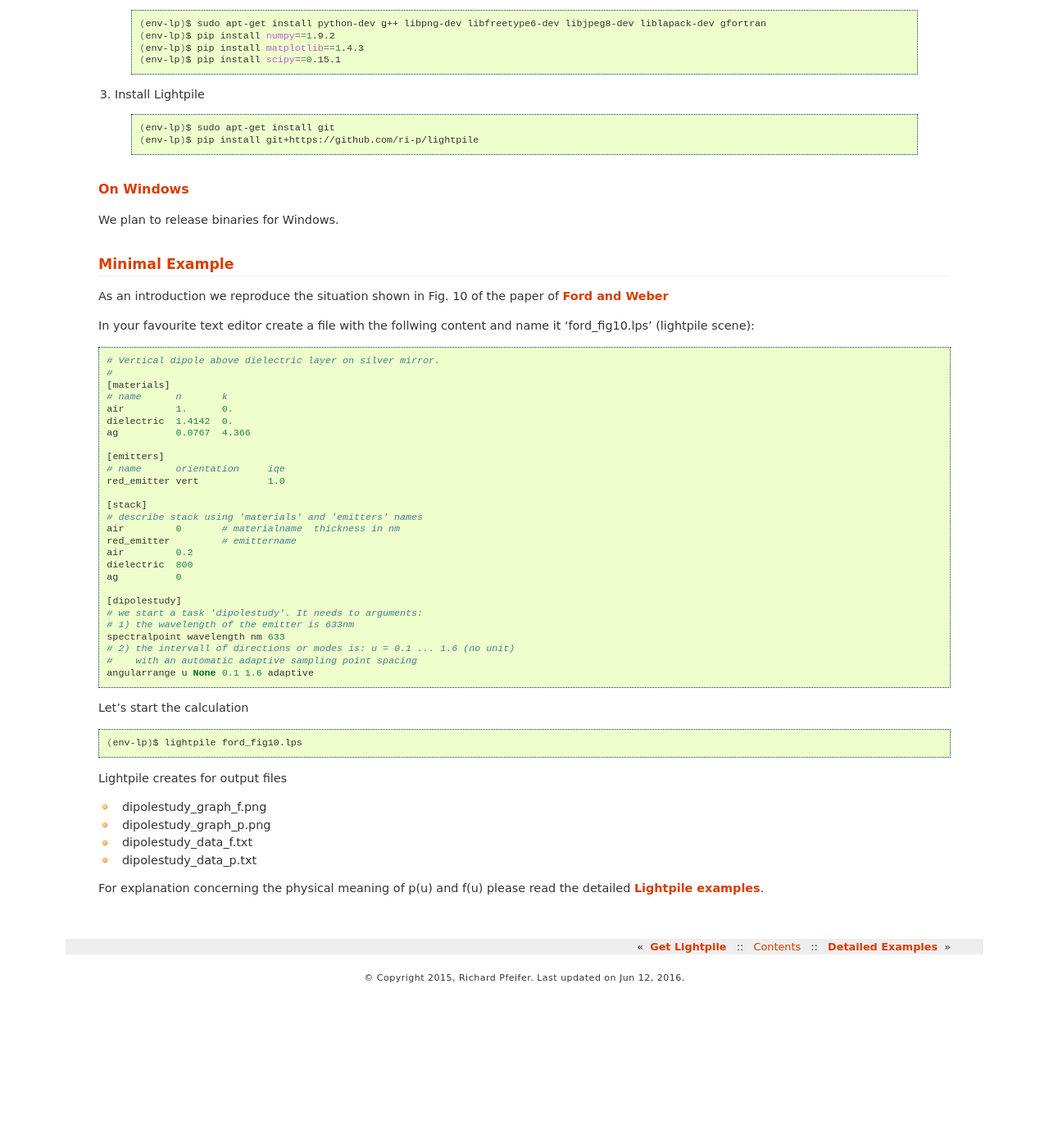
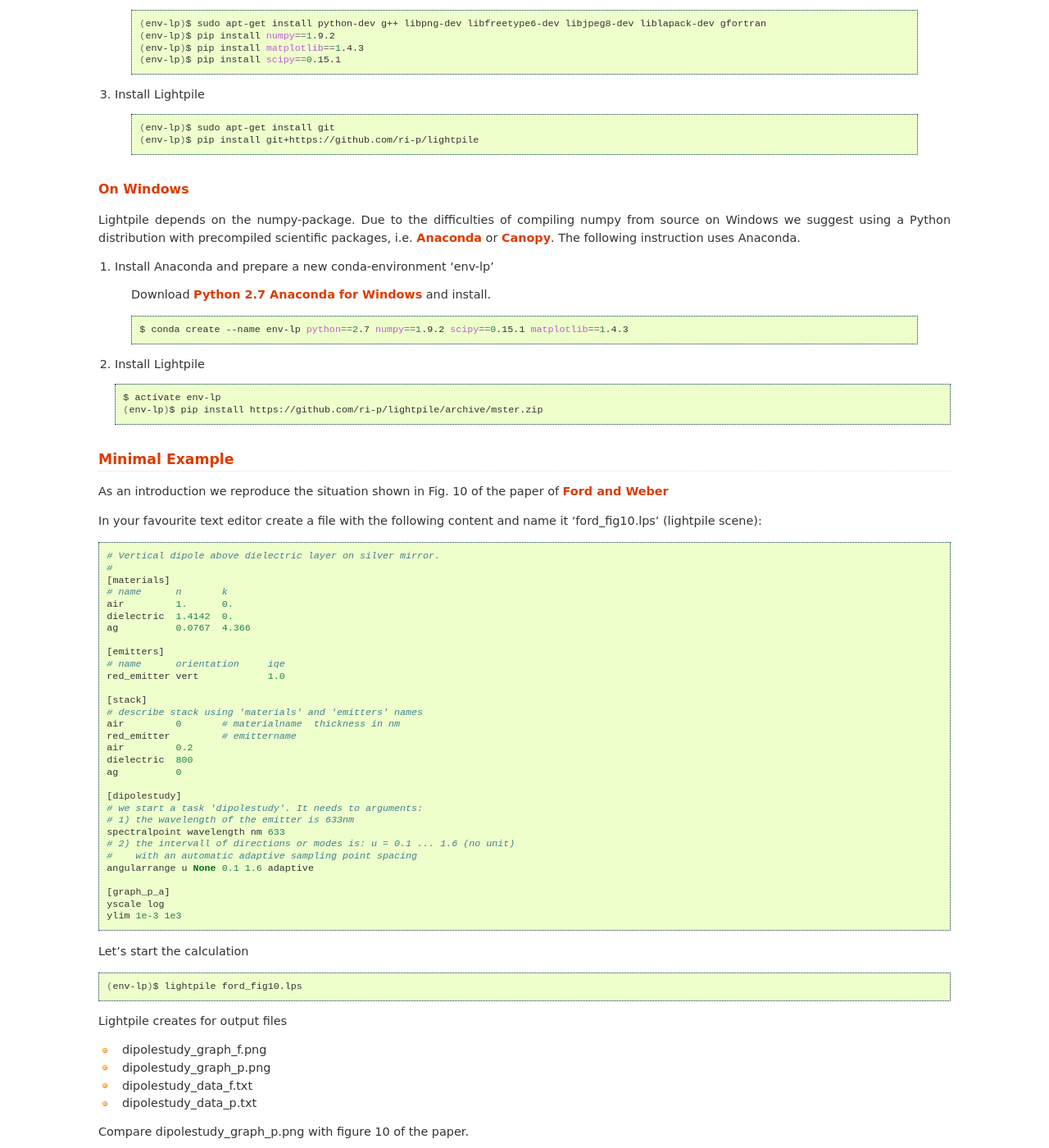
Before and after one commit to Ri-P/Lightpile, a Sphinx documentation site: the page built from docs/source/intro.rst, in a window 1280 px wide and 1400 px high, scrolled down 1430 px. Shown: the whole window at 82% size. Built offline with Sphinx 7.4.7, drawn with Linux system fonts in a browser that asks for light colours; formulas are drawn with MathJax 3; before the commit the page ends 2639 px from its top, so only the background shows below that; some of the changed text lies outside the part shown.

Commit message:
Add install inforamtion for Windows.

```diff
--- a/docs/source/intro.rst
+++ b/docs/source/intro.rst
@@ -92,7 +92,28 @@ tested with Ubuntu 14.04 64bit.
 On Windows
 ^^^^^^^^^^
 
-We plan to release binaries for Windows.
+Lightpile depends on the numpy-package. Due to the difficulties of compiling numpy from source on Windows we suggest using a Python distribution with precompiled scientific packages, i.e. `Anaconda`_ or `Canopy`_. The following instruction uses Anaconda.
+
+.. _Anaconda: https://www.contiuum.io/downloads
+.. _Canopy: https://www.enthought.com/products/canopy
+
+1. Install Anaconda and prepare a new conda-environment 'env-lp'
+
+  Download `Python 2.7 Anaconda for Windows`_ and install.
+
+  .. _Python 2.7 Anaconda for Windows: https://www.continuum.io/downloads
+
+  .. code-block:: bash
+
+    $ conda create --name env-lp python==2.7 numpy==1.9.2 scipy==0.15.1 matplotlib==1.4.3
+
+2. Install Lightpile
+
+   .. code-block:: bash
+
+      $ activate env-lp
+      (env-lp)$ pip install https://github.com/ri-p/lightpile/archive/mster.zip
+
 
 
 Minimal Example
@@ -103,7 +124,7 @@ As an introduction we reproduce the situation shown in Fig. 10 of the paper of
 
 .. _Ford and Weber: http://deepblue.lib.umich.edu/bitstream/handle/2027.42/24649/0000062.pdf
 
-In your favourite text editor create a file with the follwing content and name
+In your favourite text editor create a file with the following content and name
 it 'ford_fig10.lps' (lightpile scene)::
 
     # Vertical dipole above dielectric layer on silver mirror.
@@ -134,6 +155,10 @@ it 'ford_fig10.lps' (lightpile scene)::
     #    with an automatic adaptive sampling point spacing
     angularrange u None 0.1 1.6 adaptive
 
+    [graph_p_a]
+    yscale log
+    ylim 1e-3 1e3
+
 Let's start the calculation
 
 .. code-block:: bash
@@ -148,7 +173,15 @@ Lightpile creates for output files
 * dipolestudy_data_f.txt
 * dipolestudy_data_p.txt
 
+Compare dipolestudy_graph_p.png with figure 10 of the paper.
+
 For explanation concerning the physical meaning of p(u) and f(u) please read
 the detailed `Lightpile examples`_.
 
 .. _Lightpile examples: https://ri-p.github.io/Lightpile/examples.html
+
+Once you are done with your calculations, leave the environment with
+
+.. code-block:: bash
+
+   (env-lp)$ deactivate
```
Also changed, not shown: README.md (+28 -2 lines), 2 other files.
